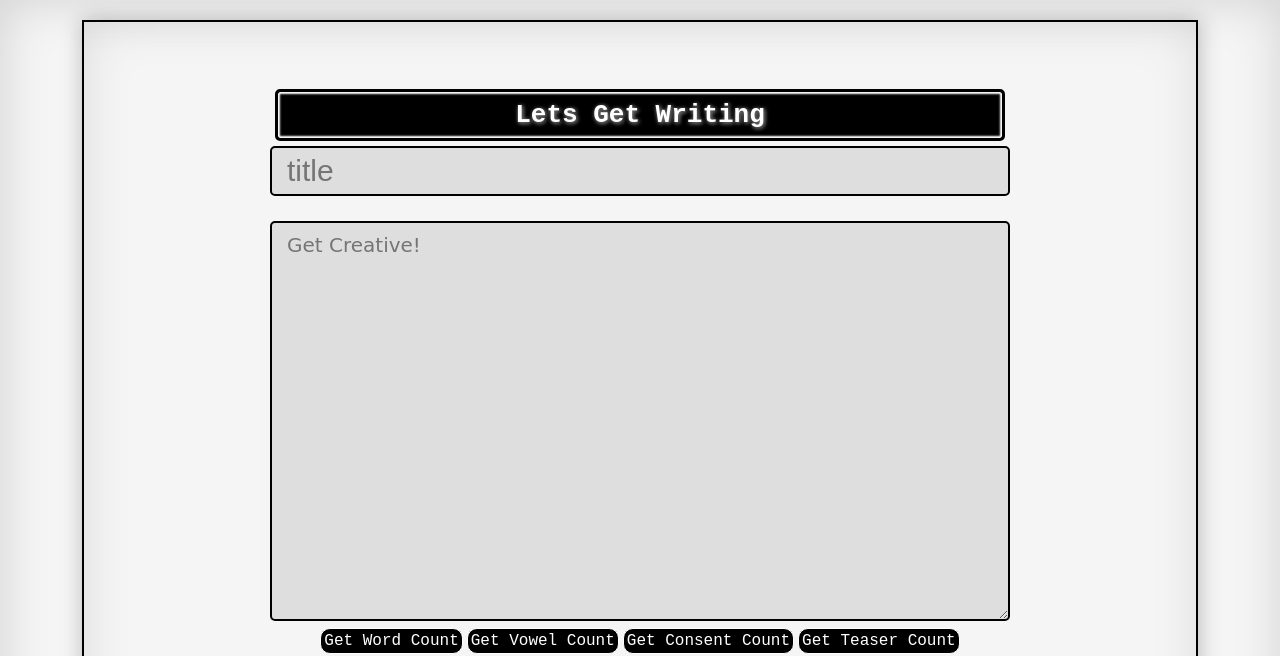
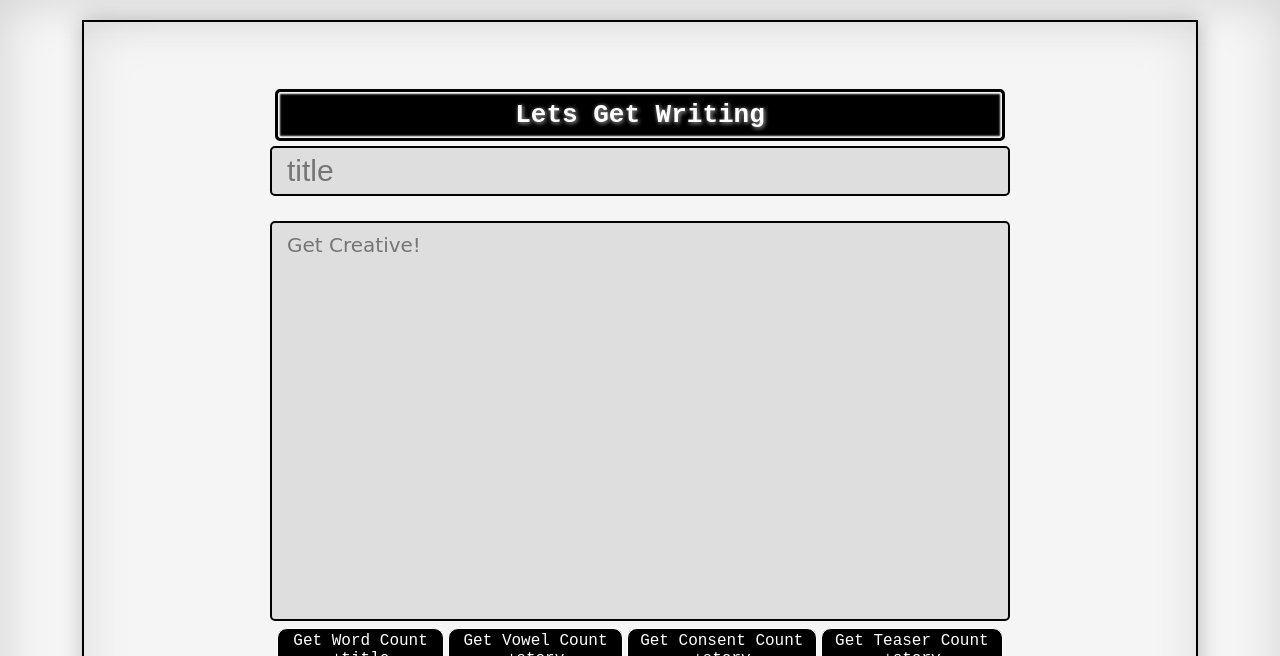
Before and after one commit to dcouch440/journal, a website built with webpack: page src/index.html in a window 1280 px wide. Shown: the top 656 px of the page. Built offline with nearby package versions, Linux system fonts and the light colour scheme; a web font is replaced by a local one.

Commit message:
add better button description

```diff
--- a/src/css/styles.css
+++ b/src/css/styles.css
@@ -64,6 +64,7 @@ textarea {
   border: var(--black-border);
   font-family: var(--textArea-font);
   font-size: 20px;
+  resize: none;
 }
 #button-container {
   display: flex;
--- a/src/index.html
+++ b/src/index.html
@@ -13,10 +13,10 @@
       <textarea placeholder="Get Creative!" id="story-input"></textarea>
     </form>
     <div id="button-container">
-      <button type="submit" id="word">Get Word Count</button>
-      <button type="submit" id="vowel">Get Vowel Count</button>
-      <button type="submit" id="consonant">Get Consent Count</button>
-      <button type="submit" id="teaser">Get Teaser Count</button>
+      <button type="submit" id="word">Get Word Count +title</button>
+      <button type="submit" id="vowel">Get Vowel Count +story</button>
+      <button type="submit" id="consonant">Get Consent Count +story</button>
+      <button type="submit" id="teaser">Get Teaser Count +story</button>
     </div>
     <div id="output-container">
       Count: <div id="output"></div>
```
